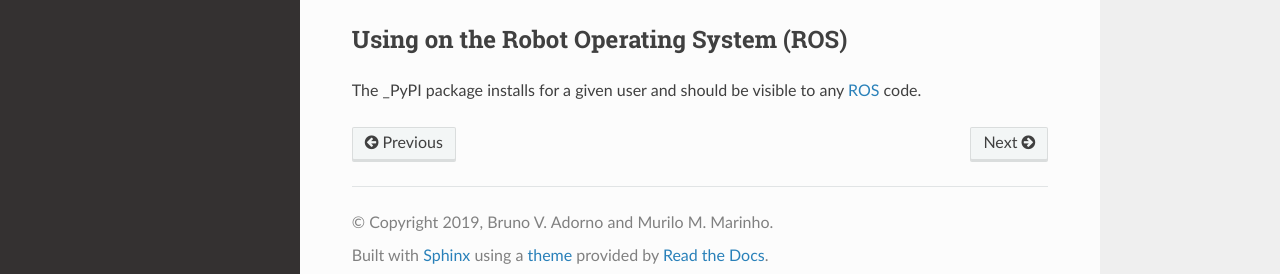
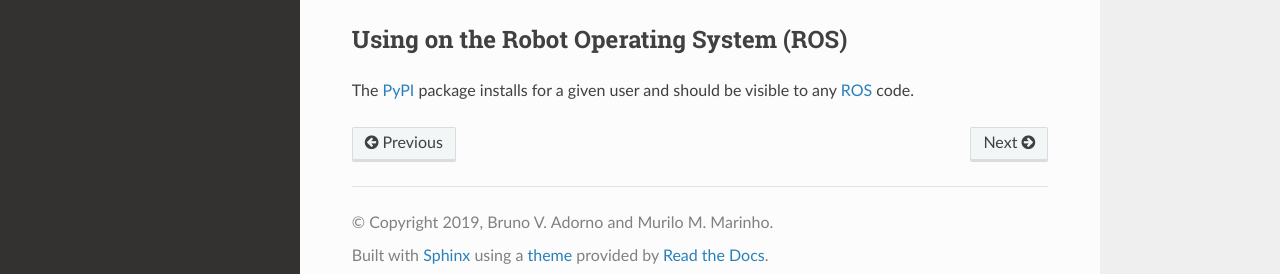
Before and after one commit to dqrobotics/dqrobotics.github.io, a Sphinx documentation site: the page built from docs/installation/python.rst, in a window 1280 px wide and 1303 px high. Shown: the part 1011-1285 px from the top of the window. Built offline with Sphinx 7.4.7 and the Read the Docs theme 2.0.0, drawn with Linux system fonts in a browser that asks for light colours.

```diff
--- a/docs/installation/python.rst
+++ b/docs/installation/python.rst
@@ -39,7 +39,7 @@ All the code is under the :code:`dqrobotics` module.
 Using on the Robot Operating System (ROS)
 =========================================
 
-The _PyPI package installs for a given user and should be visible to any ROS_ code.
+The PyPI_ package installs for a given user and should be visible to any ROS_ code.
 
 .. _pybind11: https://github.com/pybind/pybind11
 .. _Python-Issue-Tracker: https://github.com/dqrobotics/python/issues
```
